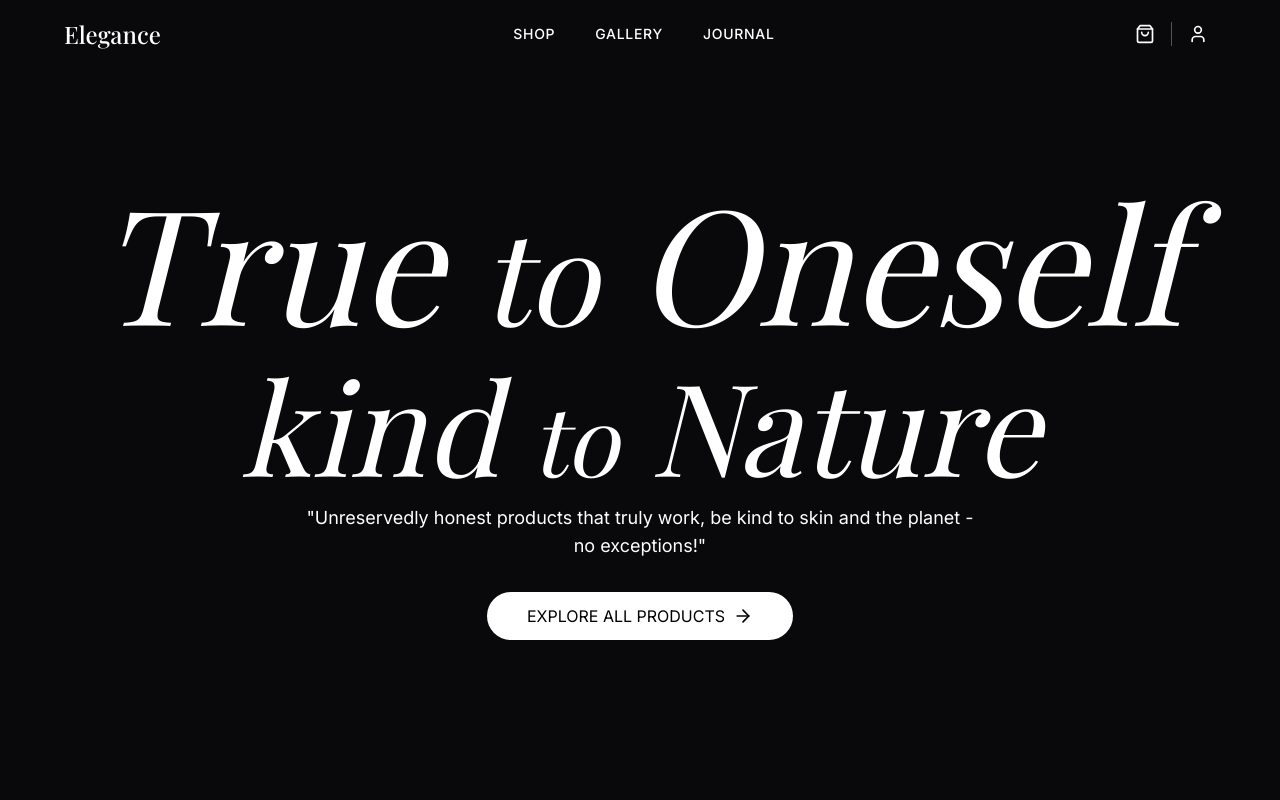
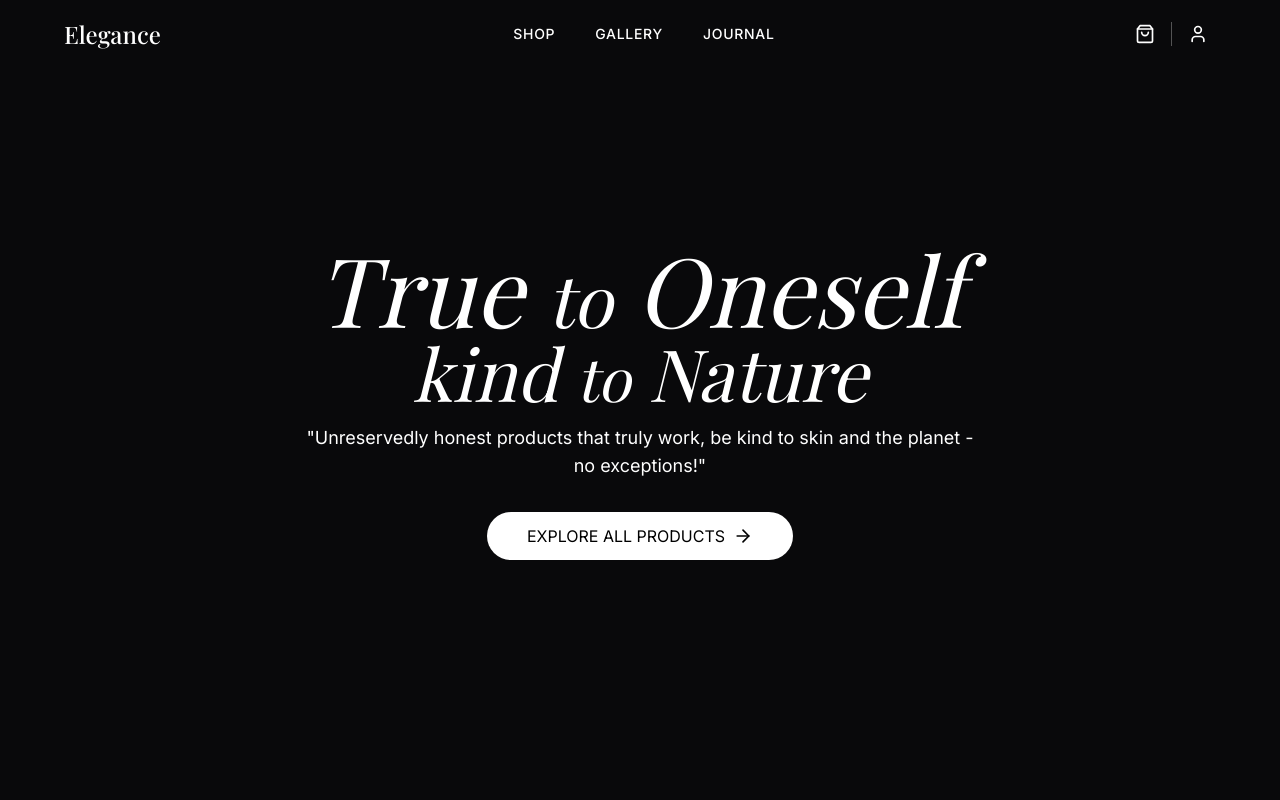
Before and after one commit to MohammadHarish52/magic-maker-tool, a React (Vite) app: page / in a window 1280 px wide. Shown: the top 800 px of the page. Built offline with nearby package versions, Linux system fonts and the light colour scheme; a web font is replaced by a local one.

Commit message:
txt hero

```diff
--- a/src/components/Hero.tsx
+++ b/src/components/Hero.tsx
@@ -47,11 +47,11 @@ const Hero: React.FC = () => {
         ref={textRef}
         className="absolute inset-0 z-10 hidden md:flex md:flex-col md:items-center md:justify-center md:text-center md:px-6"
       >
-        <h1 className="font-serif italic text-9xl lg:text-[10rem] mb-0 text-white leading-tight">
-          True <span className="text-8xl lg:text-9xl">to</span> Oneself
+        <h1 className="font-serif italic text-7xl lg:text-8xl mb-0 text-white leading-tight">
+          True <span className="text-6xl lg:text-7xl">to</span> Oneself
         </h1>
-        <h2 className="font-serif italic text-8xl lg:text-9xl text-white leading-tight">
-          kind <span className="text-7xl lg:text-8xl">to</span>{" "}
+        <h2 className="font-serif italic text-6xl lg:text-7xl text-white leading-tight">
+          kind <span className="text-5xl lg:text-6xl">to</span>{" "}
           <span className="italic">Nature</span>
         </h2>
         <p className="mt-4 text-white text-base lg:text-lg max-w-2xl">
```
